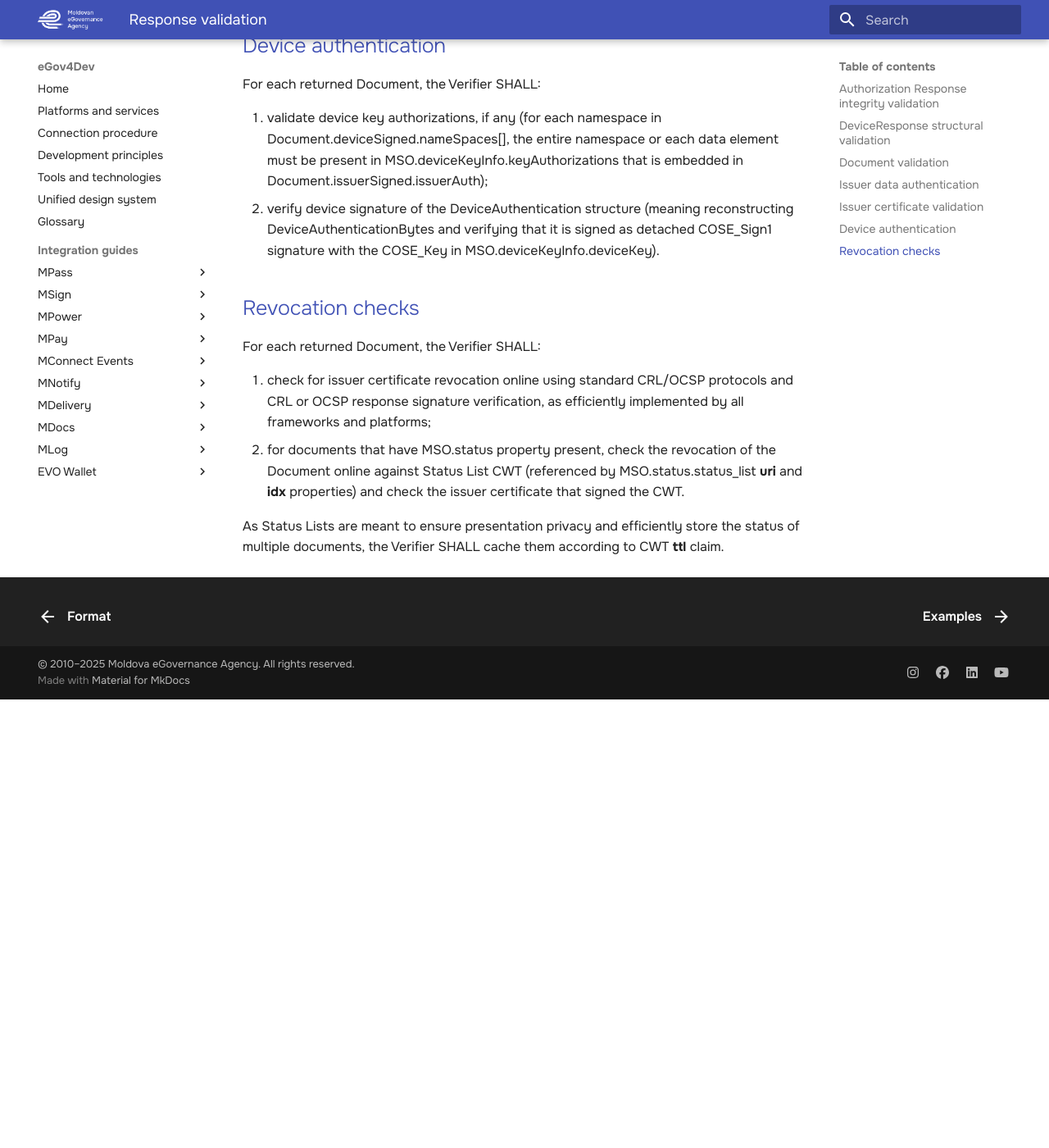
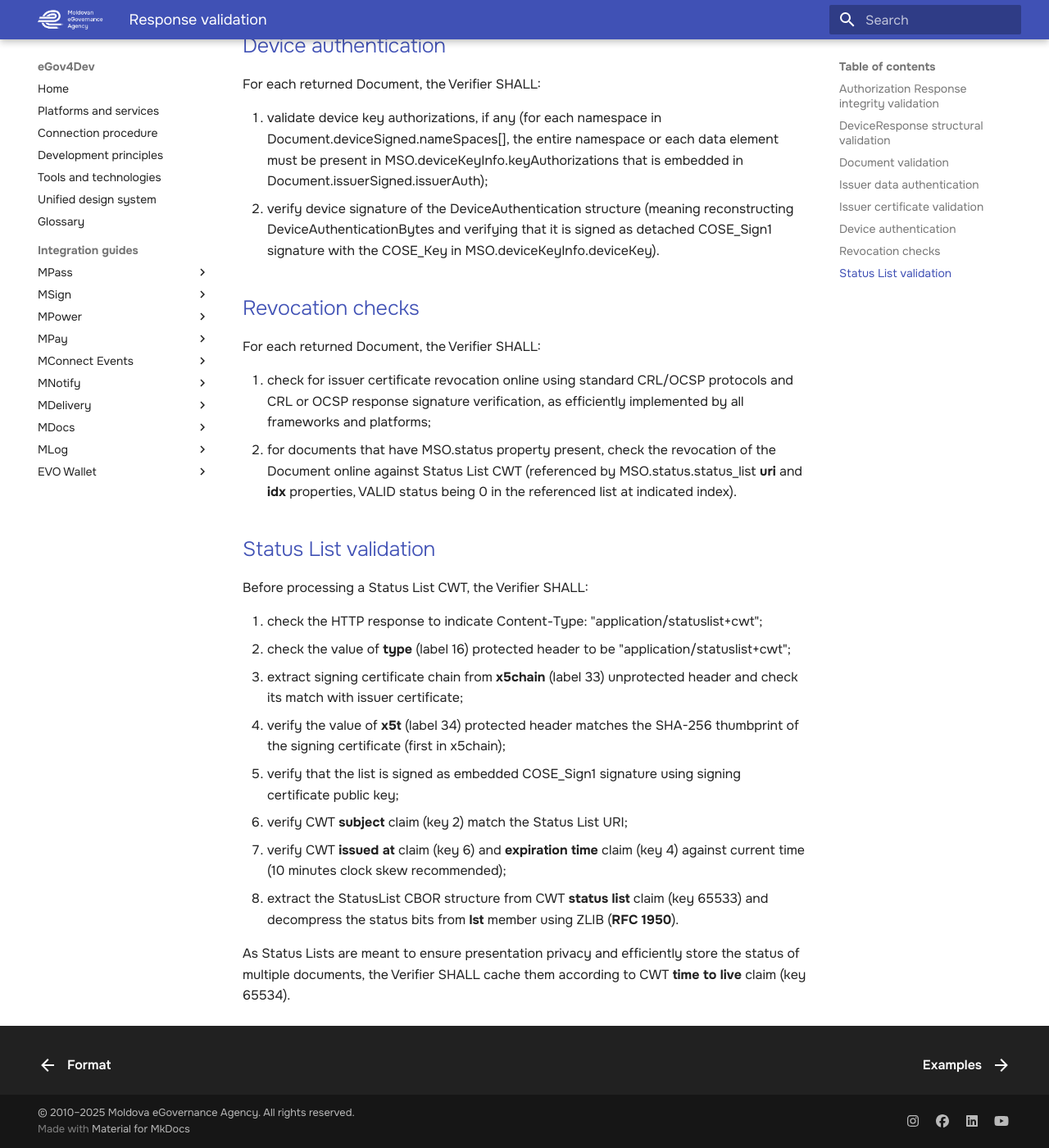
Before and after one commit to egov-moldova/egov4dev, an MkDocs documentation site: the page built from docs/guides/evo-wallet/validation.md, in a window 1280 px wide and 1400 px high, scrolled down 2245 px. Shown: the whole window at 82% size. Built offline with MkDocs 1.6.1 and Material for MkDocs 9.7.7, drawn with Linux system fonts in a browser that asks for light colours; before the commit the page ends 3098 px from its top, so only the background shows below that; some of the changed text lies outside the part shown.

Commit message:
Added Status List validation section

```diff
--- a/docs/guides/evo-wallet/validation.md
+++ b/docs/guides/evo-wallet/validation.md
@@ -44,7 +44,7 @@
 1. validity period against current time (current time must be between certificate NotBefore and NotAfter fields);
 2. validity period to be maximum 457 days (according to ISO 18013-5);
 3. validity period against MSO.validityPeriod.signed;
-4. chain against <span class="highlight-text-yellow">a list of trusted anchors</span>;
+4. chain against trust anchors (root certificate);
 5. Authority Key Identifier (AKI) to match CA certificate Subject Key Identifier (SKI);
 6. subject "C" and "ST" fields (when present) to match "C" and "ST" fields of CA certificate;
 7. signature algorithm to be "1.2.840.10045.4.3.2", "1.2.840.10045.4.3.3" or "1.2.840.10045.4.3.4";
@@ -69,6 +69,19 @@
 For each returned Document, the Verifier SHALL:
 
 1. check for issuer certificate revocation online using standard CRL/OCSP protocols and CRL or OCSP response signature verification, as efficiently implemented by all frameworks and platforms;
-2. for documents that have MSO.status property present, check the revocation of the Document online against Status List CWT (referenced by MSO.status.status_list **uri** and **idx** properties) and check the issuer certificate that signed the CWT.
+2. for documents that have MSO.status property present, check the revocation of the Document online against Status List CWT (referenced by MSO.status.status_list **uri** and **idx** properties, VALID status being 0 in the referenced list at indicated index).
 
-As Status Lists are meant to ensure presentation privacy and efficiently store the status of multiple documents, the Verifier SHALL cache them according to CWT **ttl** claim.
+## Status List validation
+
+Before processing a Status List CWT, the Verifier SHALL:
+
+1. check the HTTP response to indicate Content-Type: "application/statuslist+cwt";
+2. check the value of **type** (label 16) protected header to be "application/statuslist+cwt";
+3. extract signing certificate chain from **x5chain** (label 33) unprotected header and check its match with issuer certificate;
+4. verify the value of **x5t** (label 34) protected header matches the SHA-256 thumbprint of the signing certificate (first in x5chain);
+5. verify that the list is signed as embedded COSE_Sign1 signature using signing certificate public key;
+6. verify CWT **subject** claim (key 2) match the Status List URI;
+7. verify CWT **issued at** claim (key 6) and **expiration time** claim (key 4) against current time (10 minutes clock skew recommended);
+8. extract the StatusList CBOR structure from CWT **status list** claim (key 65533) and decompress the status bits from **lst** member using ZLIB (**RFC 1950**).
+
+As Status Lists are meant to ensure presentation privacy and efficiently store the status of multiple documents, the Verifier SHALL cache them according to CWT **time to live** claim (key 65534).
```
